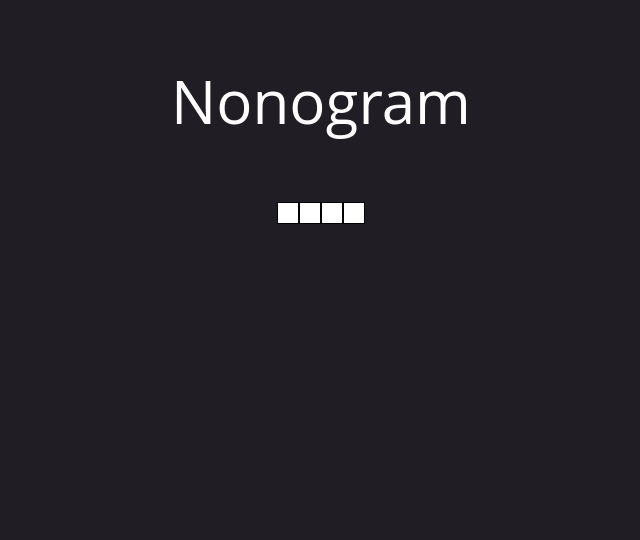
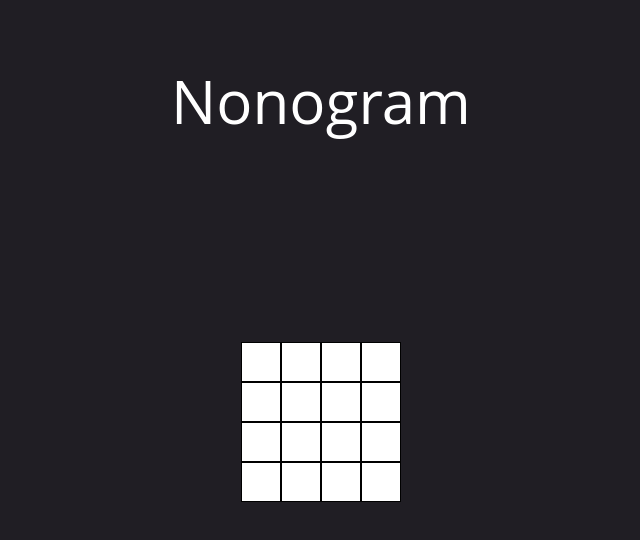
Before and after one commit to SantiagoVillarroel/react-nonogram, a React (Create React App) app: page / in a window 1280 px wide. Shown: the top 540 px of the page, without its empty margins (319-959 px from the left). Built offline with nearby package versions, Linux system fonts and the light colour scheme.

Commit message:
redner cells logic

```diff
--- a/src/App.css
+++ b/src/App.css
@@ -14,7 +14,11 @@ body{
 }
 
 .grid {
-  margin: 40px;
+  margin-top: 200px;
+  justify-content: center;
+}
+
+.line {
   display:flex;
   justify-content: center;
 }
@@ -24,8 +28,8 @@ body{
   border-width: 1px;
   border-color:black;
   padding:10px;
-  height:20px;
-  width: 20px;
+  height:40px;
+  width: 40px;
   background: white;
 }
 
--- a/src/Components/Cell.js
+++ b/src/Components/Cell.js
@@ -8,9 +8,7 @@ const Cell = () => {
   }
 
   return (
-    <button className="cell" onClick = {() => changeColor()} style = {{backgroundColor: color===0 ? "white" : "black"}}>
-
-    </button>
+    <button className="cell" onClick = {() => changeColor()} style = {{backgroundColor: color===0 ? "white" : "black"}}/>
   )
 }
 
--- a/src/Components/Grid.js
+++ b/src/Components/Grid.js
@@ -1,17 +1,25 @@
 import React from 'react'
-import Cell from './Cell';
+import Line from './Line'
 
 const Grid = () => {
-  function renderCells() {
+  const rows = 4, cols = 4
 
-  }
+  /*function renderCells() {
+    let i, j
+    for(i=0; i<4; i++){
+      let row = []
+      for(j=0; j<4; j++){
+        row.push(<Cell/>)
+      }
+      rows.push(row)
+    }
+  }*/
 
   return (
     <div className="grid">
-      <Cell/>
-      <Cell/>
-      <Cell/>
-      <Cell/>
+      {[...Array(rows)].map((row, i) =>
+        <Line width={cols} />
+      )}
     </div>
   )
 }
--- /dev/null
+++ b/src/Components/Line.js
@@ -0,0 +1,14 @@
+import React from 'react'
+import Cell from './Cell'
+
+const Line = ({width}) => {
+  return (
+    <div className="line">
+      {[...Array(width)].map((cell, i) =>
+        <Cell/>
+      )}
+    </div>
+  )
+}
+
+export default Line
```
